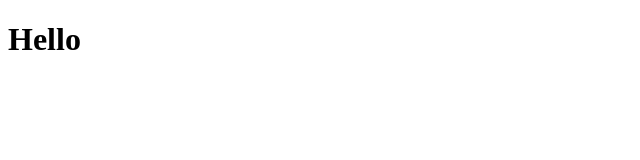
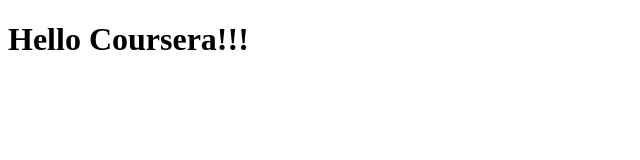
Before and after one commit to artisenger/coursera-test, a plain HTML site: page site/index.html in a window 1280 px wide. Shown: the whole page, without its empty margins (0-640 px from the left). Drawn offline with Linux system fonts and the light colour scheme.

Commit message:
second commit

```diff
--- a/site/index.html
+++ b/site/index.html
@@ -12,7 +12,7 @@ and open the template in the editor.
     </head>
     <body>
         <div>
-            <h1> Hello </h1>
+            <h1> Hello Coursera!!!</h1>
         </div>
     </body>
 </html>
```
